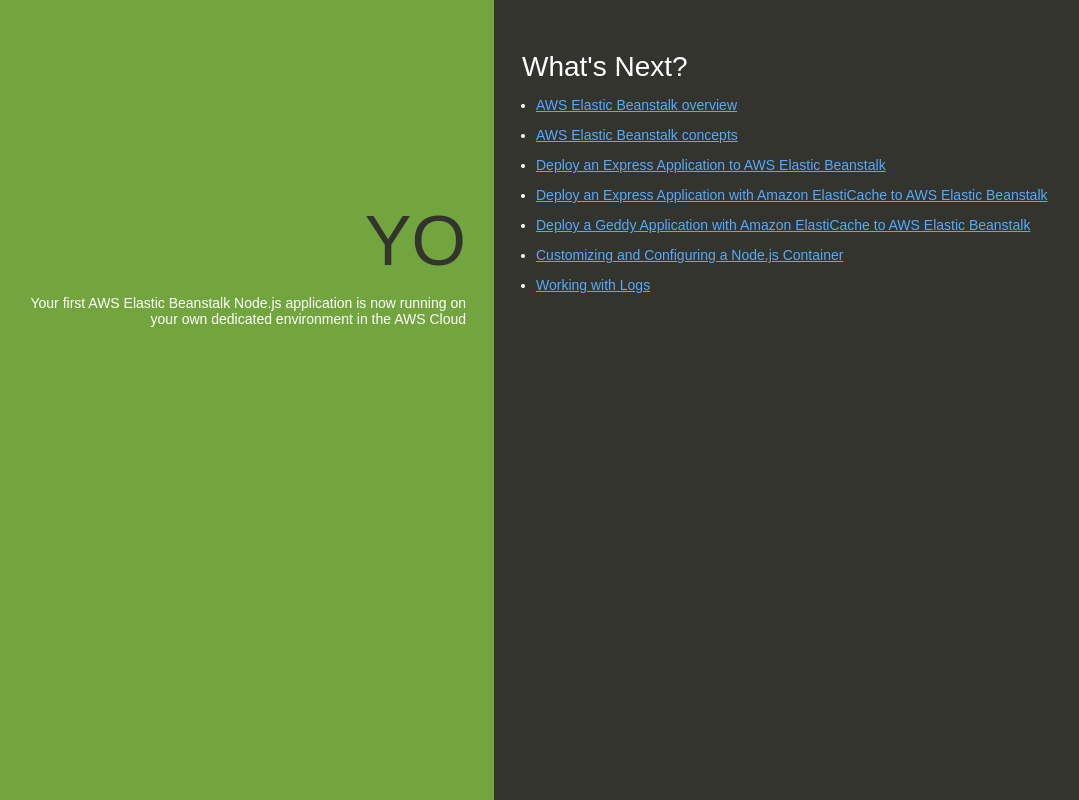
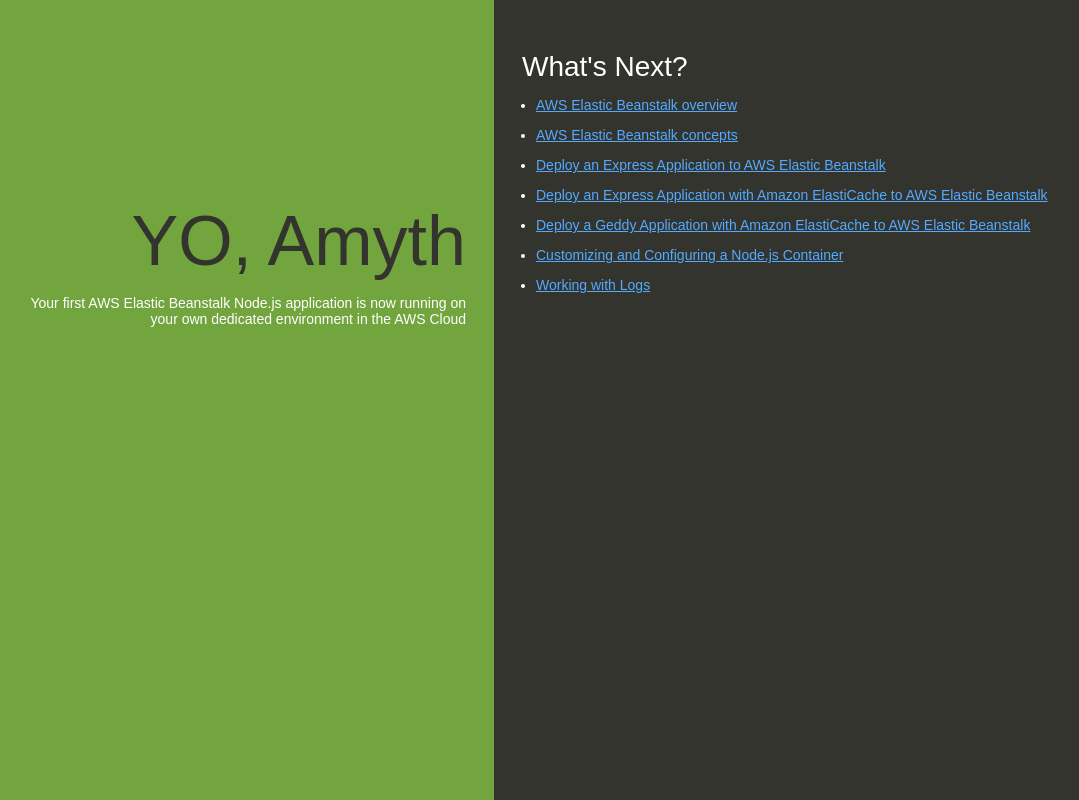
Before and after one commit to amit03wit/AWS_CodePipeline, a website: page index.html in a window 1280 px wide. Shown: the whole page, without its empty margins (146-1225 px from the left). Drawn offline with Linux system fonts and the light colour scheme.

Commit message:
Second Commit
Second Commit

```diff
--- a/index.html
+++ b/index.html
@@ -74,7 +74,7 @@
   </head>
   <body>
     <div class="textColumn">
-      <h1>YO</h1>
+      <h1>YO, Amyth</h1>
       <p>Your first AWS Elastic Beanstalk Node.js application is now running on your own dedicated environment in the AWS Cloud</p>
     </div>
     <div class="linksColumn">
```
